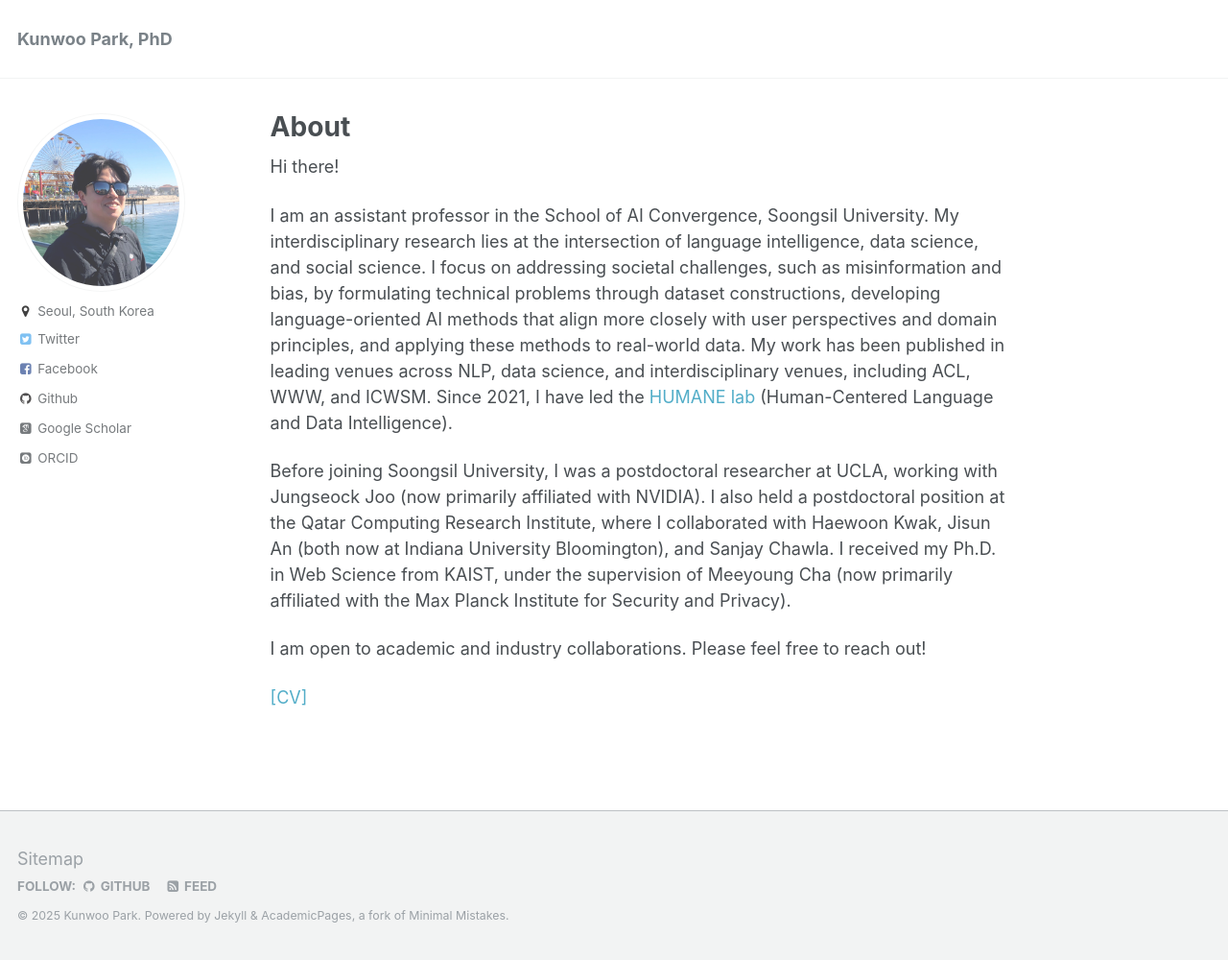
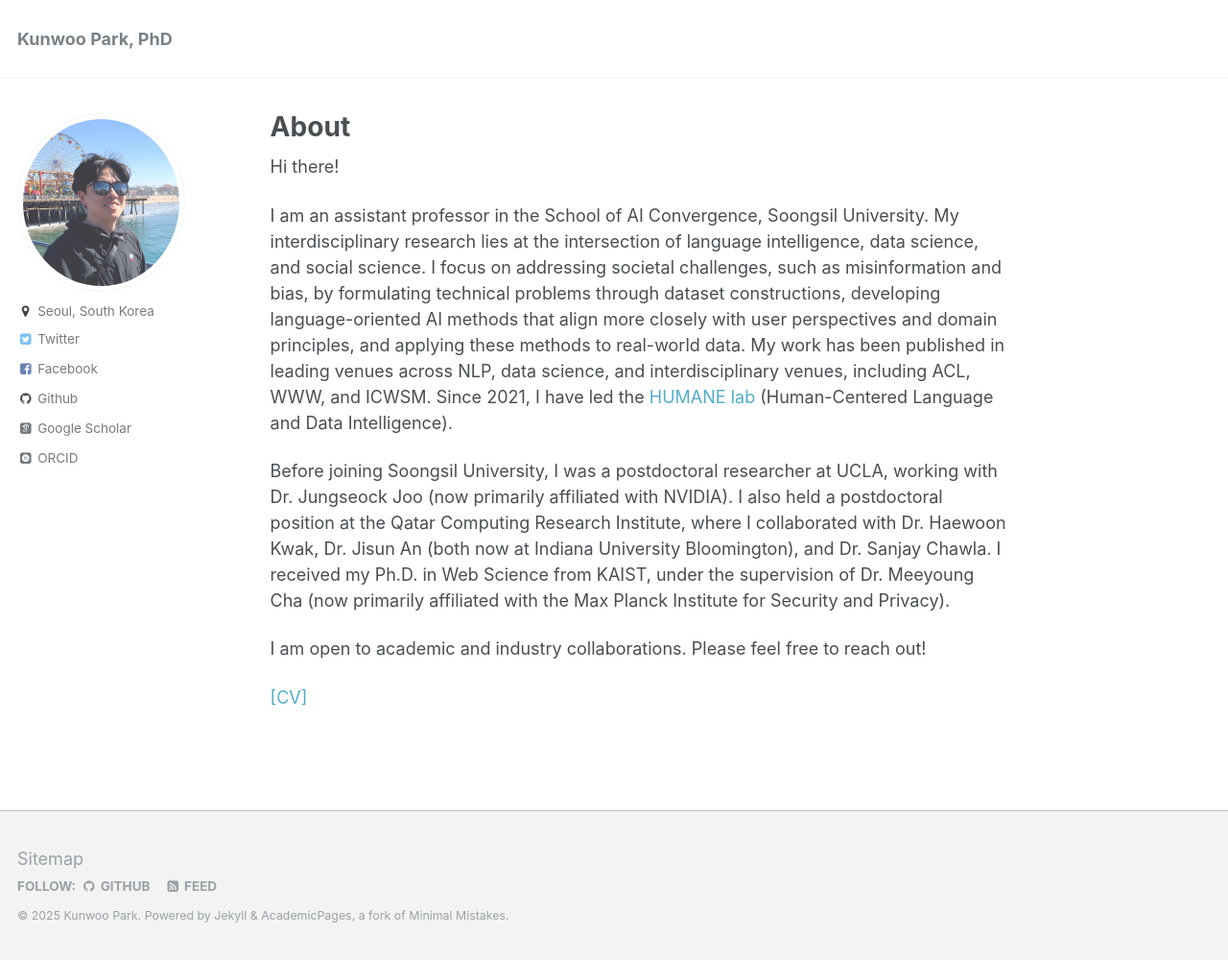
Before and after one commit to bywords/bywords.github.io, a Jekyll site: the page built from _pages/about.md, in a window 1280 px wide and 1000 px high. Shown: the whole window at 96% size. Built offline with Jekyll 4.4.1, drawn with Linux system fonts in a browser that asks for light colours; some web fonts are replaced.

```diff
--- a/_pages/about.md
+++ b/_pages/about.md
@@ -12,7 +12,7 @@ Hi there!
 
 I am an assistant professor in the School of AI Convergence, Soongsil University. My interdisciplinary research lies at the intersection of language intelligence, data science, and social science. I focus on addressing societal challenges, such as misinformation and bias, by formulating technical problems through dataset constructions, developing language-oriented AI methods that align more closely with user perspectives and domain principles, and applying these methods to real-world data. My work has been published in leading venues across NLP, data science, and interdisciplinary venues, including ACL, WWW, and ICWSM. Since 2021, I have led the [HUMANE lab](https://ssu-humane.github.io) (Human-Centered Language and Data Intelligence).
 
-Before joining Soongsil University, I was a postdoctoral researcher at UCLA, working with Jungseock Joo (now primarily affiliated with NVIDIA). I also held a postdoctoral position at the Qatar Computing Research Institute, where I collaborated with Haewoon Kwak, Jisun An (both now at Indiana University Bloomington), and Sanjay Chawla. I received my Ph.D. in Web Science from KAIST, under the supervision of Meeyoung Cha (now primarily affiliated with the Max Planck Institute for Security and Privacy).
+Before joining Soongsil University, I was a postdoctoral researcher at UCLA, working with Dr. Jungseock Joo (now primarily affiliated with NVIDIA). I also held a postdoctoral position at the Qatar Computing Research Institute, where I collaborated with Dr. Haewoon Kwak, Dr. Jisun An (both now at Indiana University Bloomington), and Dr. Sanjay Chawla. I received my Ph.D. in Web Science from KAIST, under the supervision of Dr. Meeyoung Cha (now primarily affiliated with the Max Planck Institute for Security and Privacy).
 
 I am open to academic and industry collaborations. Please feel free to reach out!
 
```
